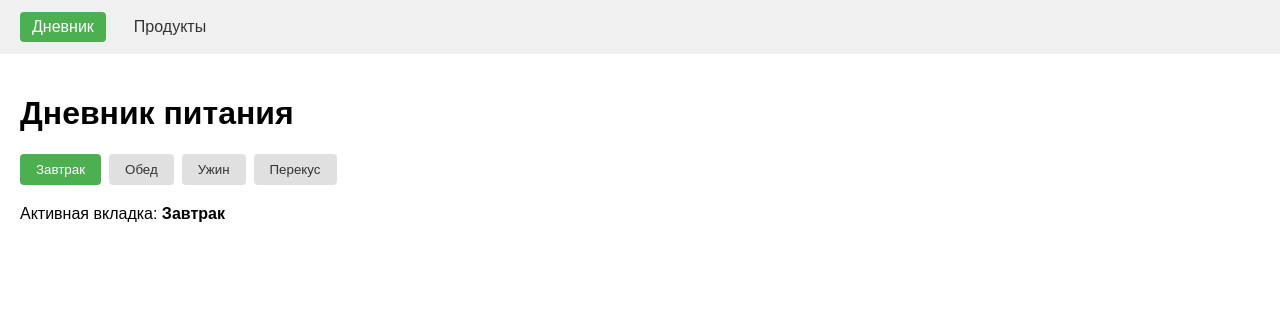
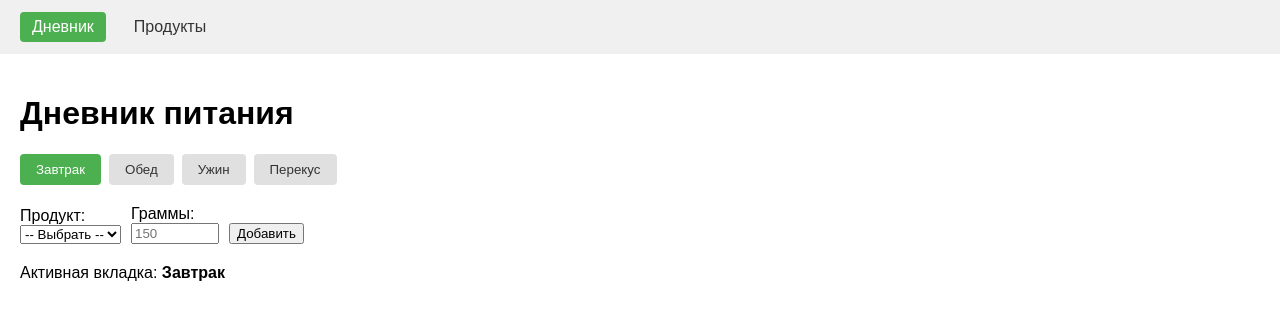
Before and after one commit to PaninaAnna/calorie-tracker, a React (Vite) app: page / in a window 1280 px wide. Shown: the top 320 px of the page. Built offline with nearby package versions, Linux system fonts and the light colour scheme.

Commit message:
added meal form with validation

```diff
--- a/src/pages/DiaryPage.jsx
+++ b/src/pages/DiaryPage.jsx
@@ -4,6 +4,46 @@ const MEAL_TABS = ['Завтрак', 'Обед', 'Ужин', 'Перекус']
 
 function DiaryPage() {
   const [activeTab, setActiveTab] = useState('Завтрак')
+  const [selectedProduct, setSelectedProduct] = useState('')
+  const [grams, setGrams] = useState('')
+  const [error, setError] = useState('')
+
+  const products = JSON.parse(localStorage.getItem('products') || '[]')
+
+  const handleAdd = (e) => {
+    e.preventDefault()
+
+    if (!selectedProduct) {
+      setError('Выберите продукт')
+      return
+    }
+    const gramsNum = parseFloat(grams)
+    if (!gramsNum || gramsNum <= 0) {
+      setError('Введите количество граммов (> 0)')
+      return
+    }
+
+    const product = products.find(p => p.id === parseInt(selectedProduct))
+    const coefficient = gramsNum / 100
+
+    const entry = {
+      id: Date.now(),
+      mealType: activeTab,
+      productId: product.id,
+      productName: product.name,
+      grams: gramsNum,
+      proteins: +(product.proteins * coefficient).toFixed(1),
+      fats: +(product.fats * coefficient).toFixed(1),
+      carbs: +(product.carbs * coefficient).toFixed(1),
+      calories: +(product.calories * coefficient).toFixed(0)
+    }
+
+    console.log('Добавлена запись:', entry)
+
+    setSelectedProduct('')
+    setGrams('')
+    setError('')
+  }
 
   return (
     <>
@@ -14,7 +54,10 @@ function DiaryPage() {
         {MEAL_TABS.map(tab => (
           <button
             key={tab}
-            onClick={() => setActiveTab(tab)}
+            onClick={() => {
+              setActiveTab(tab)
+              setError('')
+            }}
             style={{
               padding: '8px 16px',
               background: activeTab === tab ? '#4caf50' : '#e0e0e0',
@@ -29,6 +72,31 @@ function DiaryPage() {
         ))}
       </div>
 
+      {/* Форма добавления */}
+      <form onSubmit={handleAdd} style={{ marginBottom: 20, display: 'flex', gap: 10, alignItems: 'end', flexWrap: 'wrap' }}>
+        <div>
+          <label>Продукт:</label><br />
+          <select value={selectedProduct} onChange={e => setSelectedProduct(e.target.value)}>
+            <option value="">-- Выбрать --</option>
+            {products.map(p => (
+              <option key={p.id} value={p.id}>{p.name} ({p.calories} ккал)</option>
+            ))}
+          </select>
+        </div>
+        <div>
+          <label>Граммы:</label><br />
+          <input
+            type="number"
+            value={grams}
+            onChange={e => setGrams(e.target.value)}
+            placeholder="150"
+            style={{ width: 80 }}
+          />
+        </div>
+        <button type="submit">Добавить</button>
+        {error && <span style={{ color: 'red' }}>{error}</span>}
+      </form>
+
       <p>Активная вкладка: <strong>{activeTab}</strong></p>
     </>
   )
```
